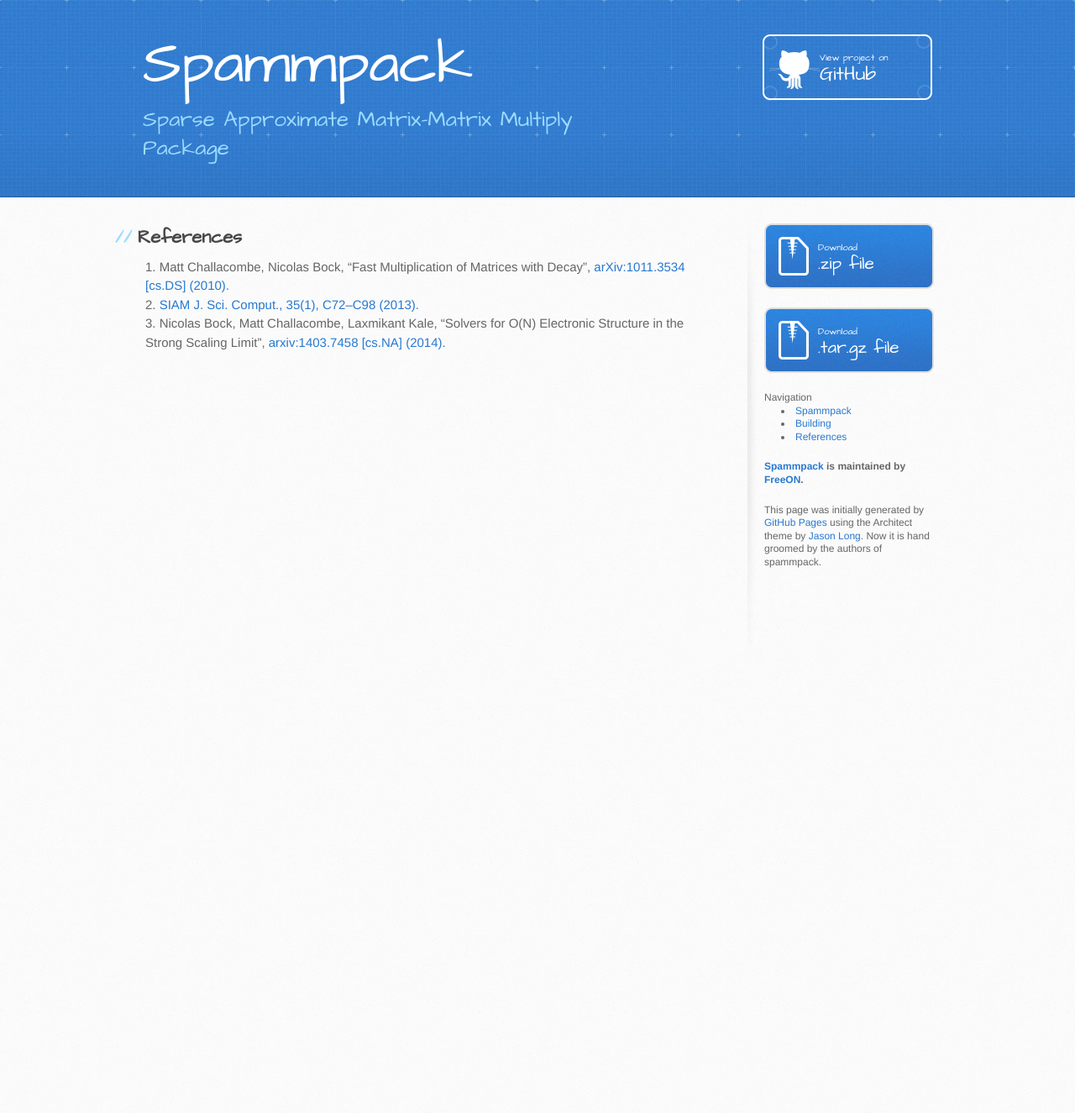
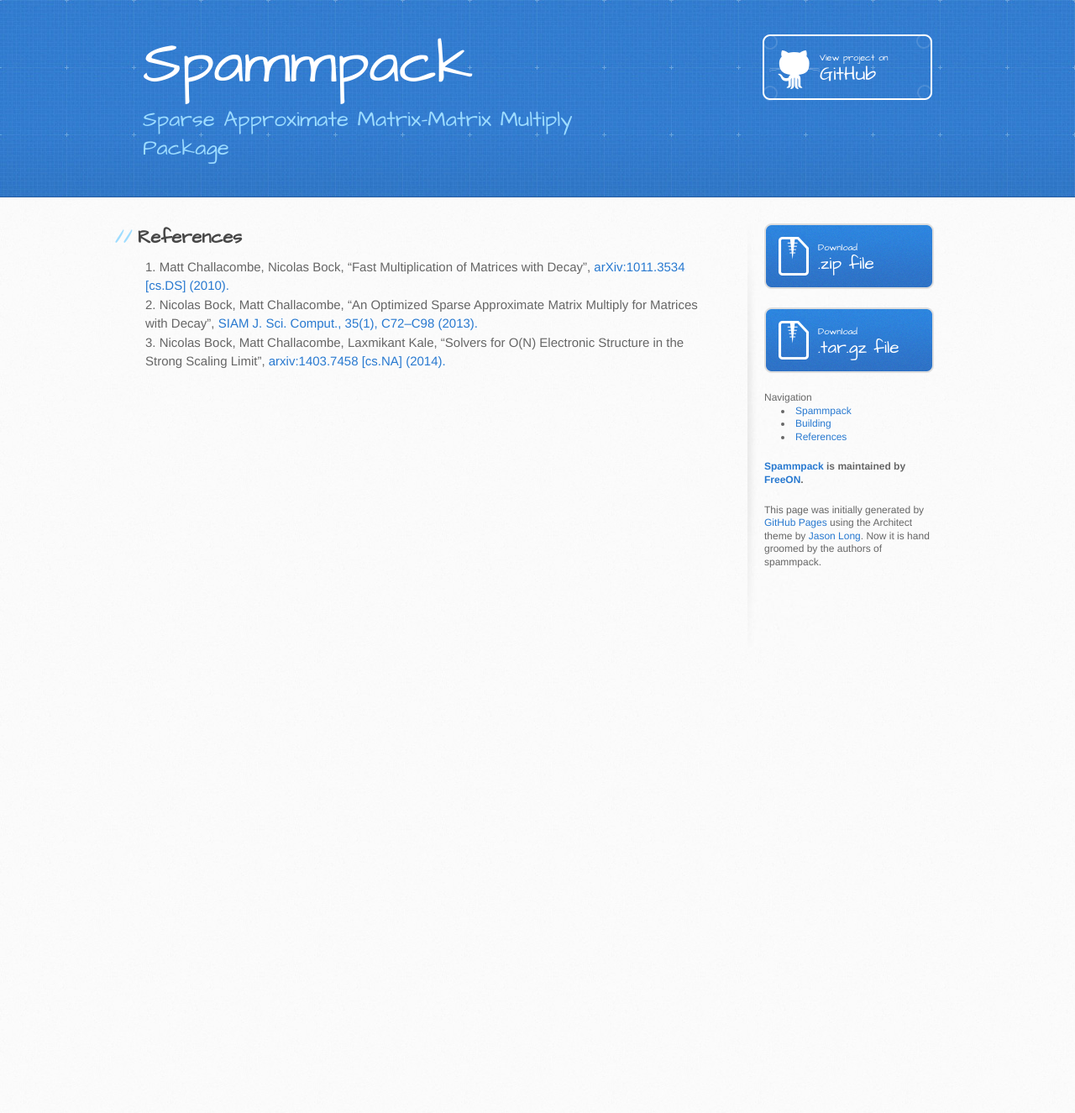
Before and after one commit to FreeON/spammpack, a Jekyll site: the page built from references.md, in a window 1280 px wide. Shown: the whole page at 84% size. Built offline with Jekyll 4.4.1, drawn with Linux system fonts in a browser that asks for light colours.

Commit message:
Even more details.

```diff
--- a/references.md
+++ b/references.md
@@ -6,6 +6,11 @@
 References
 ----------
 
-  1. Matt Challacombe, Nicolas Bock, "Fast Multiplication of Matrices with Decay", [arXiv:1011.3534 [cs.DS] (2010).](http://arxiv.org/abs/1011.3534)
-  2. [SIAM J. Sci. Comput., 35(1), C72–C98 (2013).](http://dx.doi.org/10.1137/120870761)
-  3. Nicolas Bock, Matt Challacombe, Laxmikant Kale, "Solvers for O(N) Electronic Structure in the Strong Scaling Limit", [arxiv:1403.7458 [cs.NA] (2014).](http://arxiv.org/abs/1403.7458)
+  1. Matt Challacombe, Nicolas Bock, "Fast Multiplication of Matrices with
+     Decay", [arXiv:1011.3534 [cs.DS] (2010).](http://arxiv.org/abs/1011.3534)
+  2. Nicolas Bock, Matt Challacombe, "An Optimized Sparse Approximate Matrix
+     Multiply for Matrices with Decay", [SIAM J. Sci. Comput., 35(1), C72–C98
+     (2013).](http://dx.doi.org/10.1137/120870761)
+  3. Nicolas Bock, Matt Challacombe, Laxmikant Kale, "Solvers for O(N)
+     Electronic Structure in the Strong Scaling Limit", [arxiv:1403.7458
+     [cs.NA] (2014).](http://arxiv.org/abs/1403.7458)
```
